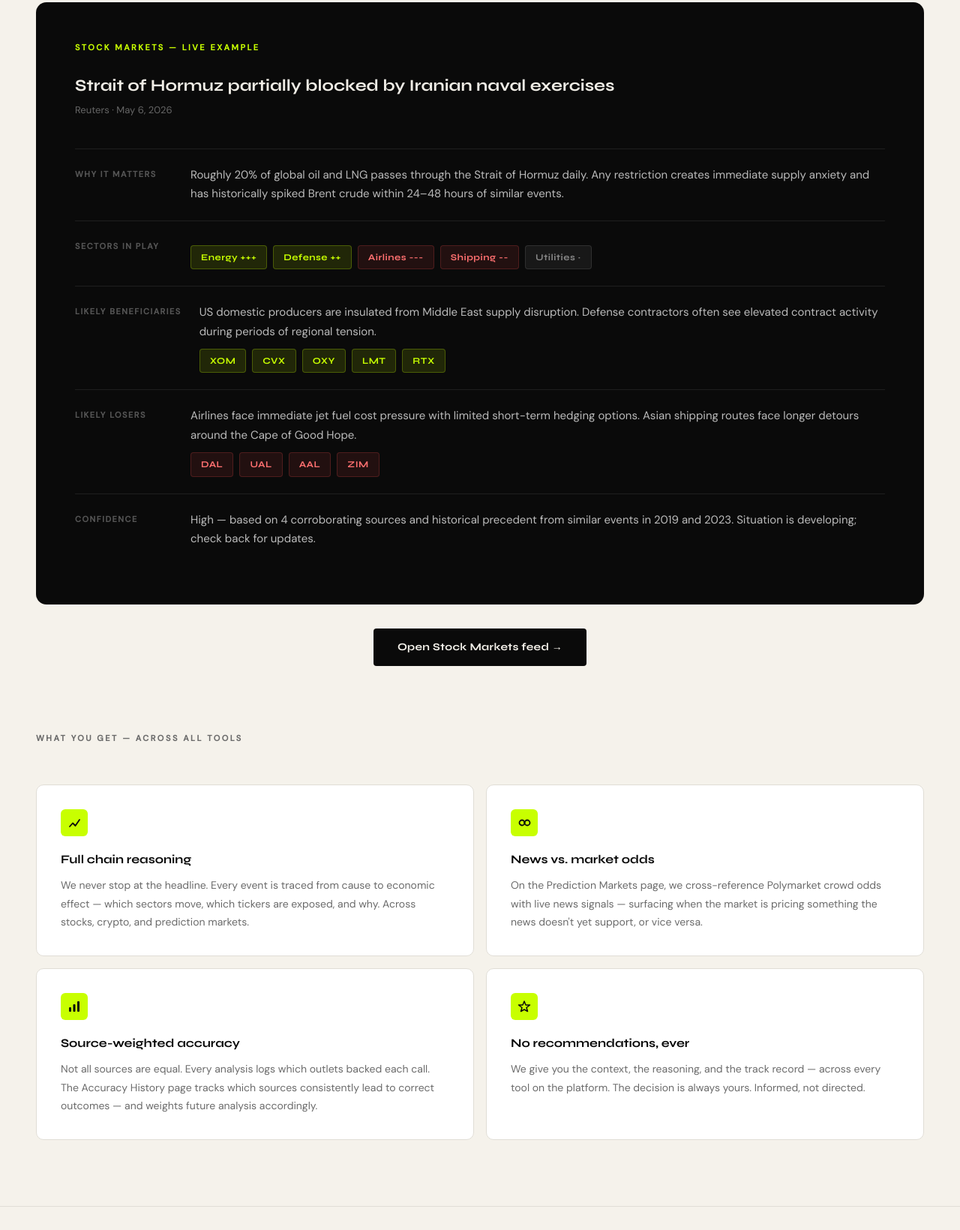
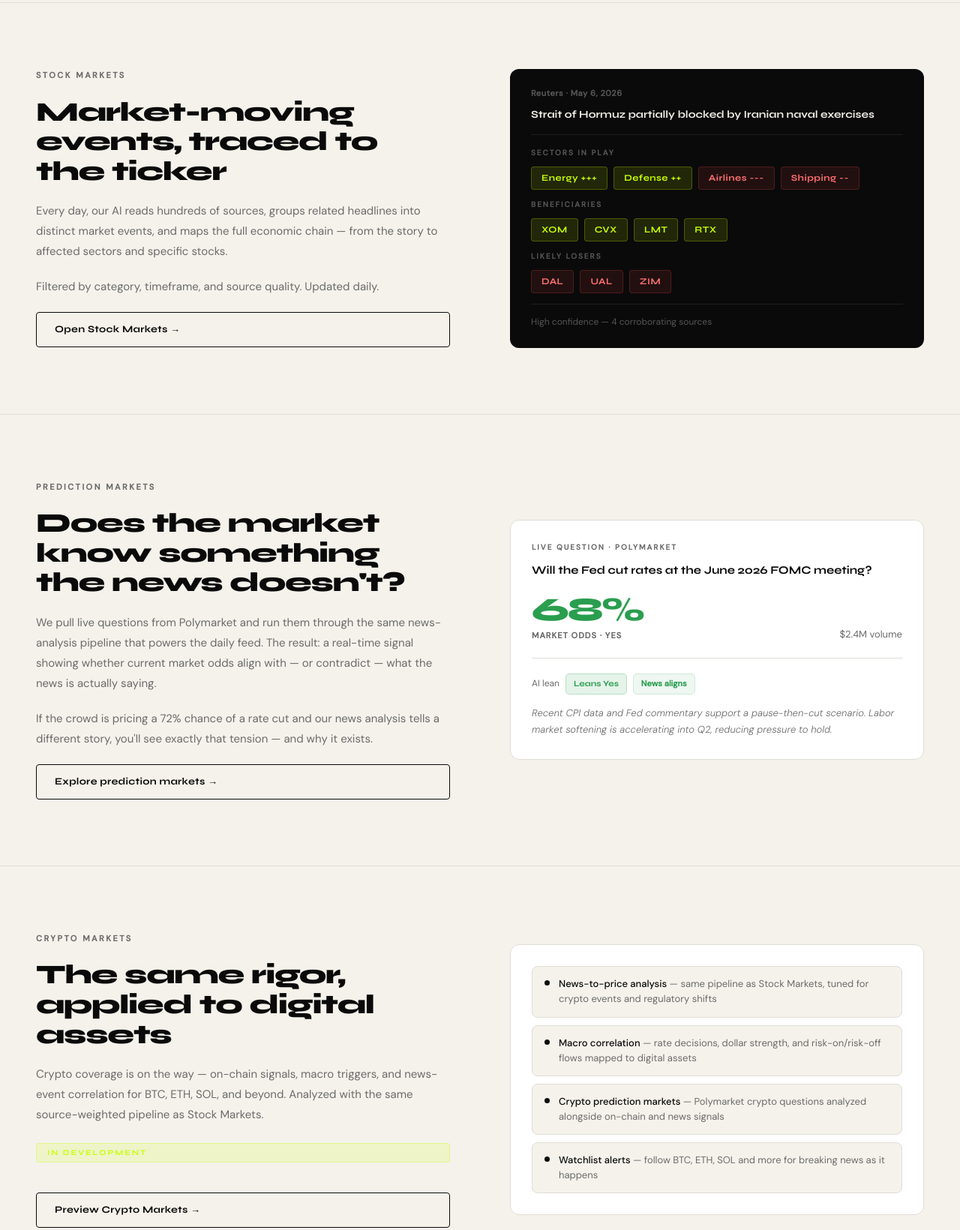
Before and after one commit to lucadaste/infoblade.app, a website: page index.html in a window 1280 px wide. Shown: the part 1777-3417 px from the top of the page at 75% size. Drawn offline with Linux system fonts and the light colour scheme.

Commit message:
restructure sections: consistent split headers for all tools, move what you get after crypto

```diff
--- a/index.html
+++ b/index.html
@@ -96,6 +96,20 @@
     .fade-in { opacity: 0; transform: translateY(16px); transition: opacity 0.6s ease, transform 0.6s ease; }
     .fade-in.visible { opacity: 1; transform: translateY(0); }
 
+    /* Stock markets dark preview card */
+    .sm-preview { background: var(--ink); color: #f0ede6; border-radius: 12px; padding: 24px 28px; }
+    .sm-preview-source { font-size: 11px; color: #555; font-weight: 600; letter-spacing: 0.5px; margin-bottom: 10px; }
+    .sm-preview-topic { font-family: 'Syne', sans-serif; font-weight: 700; font-size: 14px; line-height: 1.4; padding-bottom: 16px; border-bottom: 1px solid #1e1e1e; margin-bottom: 16px; }
+    .sm-preview-row { margin-bottom: 12px; }
+    .sm-preview-row-lbl { font-size: 10px; font-weight: 600; letter-spacing: 2px; text-transform: uppercase; color: #555; margin-bottom: 6px; }
+    .sm-preview-conf { font-size: 12px; color: #555; margin-top: 14px; padding-top: 14px; border-top: 1px solid #1e1e1e; }
+    /* Light feature list for crypto preview */
+    .light-feat { display: flex; flex-direction: column; gap: 10px; }
+    .light-feat-row { display: flex; align-items: flex-start; gap: 12px; padding: 13px 16px; background: var(--paper); border: 1px solid var(--border); border-radius: 8px; }
+    .light-feat-dot { width: 7px; height: 7px; border-radius: 50%; background: var(--ink); flex-shrink: 0; margin-top: 5px; }
+    .light-feat-text { font-size: 13px; color: var(--muted); line-height: 1.55; }
+    .light-feat-text strong { color: var(--ink); font-weight: 500; }
+
     /* Split sections */
     .split-section { padding: 88px 48px; display: grid; grid-template-columns: 1fr 1fr; gap: 80px; align-items: center; border-top: 1px solid var(--border); }
     .split-left { display: flex; flex-direction: column; gap: 20px; }
@@ -161,7 +175,7 @@
       .platform-header { padding: 56px 24px 36px; }
       .chain-row { flex-direction: column; gap: 8px; } .chain-label { min-width: unset; }
       .split-section { grid-template-columns: 1fr; gap: 40px; padding: 64px 24px; }
-      .cs-section { padding: 64px 24px; } .cs-inner { grid-template-columns: 1fr; gap: 36px; padding: 36px 28px; }
+      .features-section { padding: 0 24px 64px; }
       .waitlist-section { padding: 64px 24px; } .disclaimer { padding: 28px 24px; } footer { padding: 24px; }
     }
   </style>
@@ -230,65 +244,115 @@
     </div>
   </section>
 
-  <section class="example-section" id="example">
-    <div class="example-card fade-in">
-      <div class="example-label">Stock Markets — live example</div>
-      <div class="example-event">Strait of Hormuz partially blocked by Iranian naval exercises</div>
-      <div class="example-source">Reuters · May 6, 2026</div>
-      <div class="example-chain">
-        <div class="chain-row">
-          <div class="chain-label">Why it matters</div>
-          <div class="chain-content">Roughly 20% of global oil and LNG passes through the Strait of Hormuz daily. Any restriction creates immediate supply anxiety and has historically spiked Brent crude within 24–48 hours of similar events.</div>
+  <!-- Stock Markets -->
+  <section class="split-section fade-in" id="stock-markets">
+    <div class="split-left">
+      <div class="split-label">Stock Markets</div>
+      <h2>Market-moving events, traced to the ticker</h2>
+      <p>Every day, our AI reads hundreds of sources, groups related headlines into distinct market events, and maps the full economic chain — from the story to affected sectors and specific stocks.</p>
+      <p>Filtered by category, timeframe, and source quality. Updated daily.</p>
+      <a class="btn-outline" href="/feed.html">Open Stock Markets →</a>
     </div>
-        <div class="chain-row">
-          <div class="chain-label">Sectors in play</div>
-          <div class="chain-content">
+    <div>
+      <div class="sm-preview">
+        <div class="sm-preview-source">Reuters · May 6, 2026</div>
+        <div class="sm-preview-topic">Strait of Hormuz partially blocked by Iranian naval exercises</div>
+        <div class="sm-preview-row">
+          <div class="sm-preview-row-lbl">Sectors in play</div>
           <div class="chain-tickers">
             <span class="ticker-pill pill-up">Energy +++</span>
             <span class="ticker-pill pill-up">Defense ++</span>
             <span class="ticker-pill pill-down">Airlines ---</span>
             <span class="ticker-pill pill-down">Shipping --</span>
-              <span class="ticker-pill pill-neutral">Utilities ~</span>
           </div>
         </div>
-        </div>
-        <div class="chain-row">
-          <div class="chain-label">Likely beneficiaries</div>
-          <div class="chain-content">
-            US domestic producers are insulated from Middle East supply disruption. Defense contractors often see elevated contract activity during periods of regional tension.
+        <div class="sm-preview-row">
+          <div class="sm-preview-row-lbl">Beneficiaries</div>
           <div class="chain-tickers">
             <span class="ticker-pill pill-up">XOM</span>
             <span class="ticker-pill pill-up">CVX</span>
-              <span class="ticker-pill pill-up">OXY</span>
             <span class="ticker-pill pill-up">LMT</span>
             <span class="ticker-pill pill-up">RTX</span>
           </div>
         </div>
-        </div>
-        <div class="chain-row">
-          <div class="chain-label">Likely losers</div>
-          <div class="chain-content">
-            Airlines face immediate jet fuel cost pressure with limited short-term hedging options. Asian shipping routes face longer detours around the Cape of Good Hope.
+        <div class="sm-preview-row">
+          <div class="sm-preview-row-lbl">Likely losers</div>
           <div class="chain-tickers">
             <span class="ticker-pill pill-down">DAL</span>
             <span class="ticker-pill pill-down">UAL</span>
-              <span class="ticker-pill pill-down">AAL</span>
             <span class="ticker-pill pill-down">ZIM</span>
           </div>
         </div>
+        <div class="sm-preview-conf">High confidence — 4 corroborating sources</div>
       </div>
-        <div class="chain-row">
-          <div class="chain-label">Confidence</div>
-          <div class="chain-content">High — based on 4 corroborating sources and historical precedent from similar events in 2019 and 2023. Situation is developing; check back for updates.</div>
+    </div>
+  </section>
+
+  <!-- Prediction Markets -->
+  <section class="split-section fade-in" id="prediction-markets">
+    <div class="split-left">
+      <div class="split-label">Prediction Markets</div>
+      <h2>Does the market know something the news doesn't?</h2>
+      <p>We pull live questions from Polymarket and run them through the same news-analysis pipeline that powers the daily feed. The result: a real-time signal showing whether current market odds align with — or contradict — what the news is actually saying.</p>
+      <p>If the crowd is pricing a 72% chance of a rate cut and our news analysis tells a different story, you'll see exactly that tension — and why it exists.</p>
+      <a class="btn-outline" href="/markets.html">Explore prediction markets →</a>
+    </div>
+    <div>
+      <div class="preview-card">
+        <div class="pm-tag">Live question · Polymarket</div>
+        <div class="pm-question">Will the Fed cut rates at the June 2026 FOMC meeting?</div>
+        <div class="pm-odds-row">
+          <div>
+            <div class="pm-odds">68%</div>
+            <div class="pm-odds-label">Market odds · Yes</div>
+          </div>
+          <div class="pm-vol">$2.4M volume</div>
+        </div>
+        <div class="pm-signal-row">
+          <span class="pm-signal-label">AI lean</span>
+          <span class="lean-badge lean-yes">Leans Yes</span>
+          <span class="signal-badge signal-aligns">News aligns</span>
+        </div>
+        <div class="pm-reasoning">Recent CPI data and Fed commentary support a pause-then-cut scenario. Labor market softening is accelerating into Q2, reducing pressure to hold.</div>
+      </div>
+    </div>
+  </section>
+
+  <!-- Crypto Markets -->
+  <section class="split-section fade-in" id="crypto-markets">
+    <div class="split-left">
+      <div class="split-label">Crypto Markets</div>
+      <h2>The same rigor, applied to digital assets</h2>
+      <p>Crypto coverage is on the way — on-chain signals, macro triggers, and news-event correlation for BTC, ETH, SOL, and beyond. Analyzed with the same source-weighted pipeline as Stock Markets.</p>
+      <div class="cs-badge" style="margin-top:4px">In development</div>
+      <a class="btn-outline" href="/crypto.html">Preview Crypto Markets →</a>
+    </div>
+    <div>
+      <div class="preview-card">
+        <div class="light-feat">
+          <div class="light-feat-row">
+            <div class="light-feat-dot"></div>
+            <div class="light-feat-text"><strong>News-to-price analysis</strong> — same pipeline as Stock Markets, tuned for crypto events and regulatory shifts</div>
+          </div>
+          <div class="light-feat-row">
+            <div class="light-feat-dot"></div>
+            <div class="light-feat-text"><strong>Macro correlation</strong> — rate decisions, dollar strength, and risk-on/risk-off flows mapped to digital assets</div>
+          </div>
+          <div class="light-feat-row">
+            <div class="light-feat-dot"></div>
+            <div class="light-feat-text"><strong>Crypto prediction markets</strong> — Polymarket crypto questions analyzed alongside on-chain and news signals</div>
+          </div>
+          <div class="light-feat-row">
+            <div class="light-feat-dot"></div>
+            <div class="light-feat-text"><strong>Watchlist alerts</strong> — follow BTC, ETH, SOL and more for breaking news as it happens</div>
           </div>
         </div>
       </div>
-    <div style="text-align:center; margin-top: 32px;">
-      <a class="btn-primary" href="/feed.html" style="display:inline-block;">Open Stock Markets feed →</a>
     </div>
   </section>
 
-  <section class="features-section" id="features">
+  <!-- What you get -->
+  <section class="features-section fade-in" id="features">
     <div class="section-label">What you get — across all tools</div>
     <div class="features-grid">
       <div class="feature-card fade-in">
@@ -330,65 +394,6 @@
         </div>
         <h4>No recommendations, ever</h4>
         <p>We give you the context, the reasoning, and the track record — across every tool on the platform. The decision is always yours. Informed, not directed.</p>
-      </div>
-    </div>
-  </section>
-
-  <!-- Prediction Markets -->
-  <section class="split-section fade-in" id="prediction-markets">
-    <div class="split-left">
-      <div class="split-label">Prediction Markets</div>
-      <h2>Does the market know something the news doesn't?</h2>
-      <p>We pull live questions from Polymarket and run them through the same news-analysis pipeline that powers the daily feed. The result: a real-time signal showing whether current market odds align with — or contradict — what the news is actually saying.</p>
-      <p>If the crowd is pricing a 72% chance of a rate cut and our news analysis tells a different story, you'll see exactly that tension — and why it exists.</p>
-      <a class="btn-outline" href="/markets.html">Explore prediction markets →</a>
-    </div>
-    <div>
-      <div class="preview-card">
-        <div class="pm-tag">Live question · Polymarket</div>
-        <div class="pm-question">Will the Fed cut rates at the June 2026 FOMC meeting?</div>
-        <div class="pm-odds-row">
-          <div>
-            <div class="pm-odds">68%</div>
-            <div class="pm-odds-label">Market odds · Yes</div>
-          </div>
-          <div class="pm-vol">$2.4M volume</div>
-        </div>
-        <div class="pm-signal-row">
-          <span class="pm-signal-label">AI lean</span>
-          <span class="lean-badge lean-yes">Leans Yes</span>
-          <span class="signal-badge signal-aligns">News aligns</span>
-        </div>
-        <div class="pm-reasoning">Recent CPI data and Fed commentary support a pause-then-cut scenario. Labor market softening is accelerating into Q2, reducing pressure to hold.</div>
-      </div>
-    </div>
-  </section>
-
-  <!-- Crypto Markets -->
-  <section class="cs-section fade-in" id="crypto-markets">
-    <div class="cs-inner">
-      <div>
-        <div class="cs-badge">In development</div>
-        <h2>The same rigor,<br>applied to digital assets</h2>
-        <p>Crypto coverage is on the way — on-chain signals, macro triggers, and news-event correlation for BTC, ETH, SOL, and beyond. Analyzed with the same source-weighted pipeline as the stock market feed.</p>
-      </div>
-      <div class="cs-features">
-        <div class="cs-feature">
-          <div class="cs-dot"></div>
-          <div class="cs-feature-text"><strong>News-to-price analysis</strong> — same pipeline as Stock Markets, tuned for crypto events and regulatory shifts</div>
-        </div>
-        <div class="cs-feature">
-          <div class="cs-dot"></div>
-          <div class="cs-feature-text"><strong>Macro correlation</strong> — track how rate decisions, dollar strength, and risk-on/risk-off flows move digital assets</div>
-        </div>
-        <div class="cs-feature">
-          <div class="cs-dot"></div>
-          <div class="cs-feature-text"><strong>Crypto prediction markets</strong> — Polymarket crypto questions analyzed alongside on-chain and news signals</div>
-        </div>
-        <div class="cs-feature">
-          <div class="cs-dot"></div>
-          <div class="cs-feature-text"><strong>Watchlist alerts</strong> — follow BTC, ETH, SOL and more for breaking news as it happens</div>
-        </div>
       </div>
     </div>
   </section>
```
Lines whose indentation alone changed are shown as unchanged.
